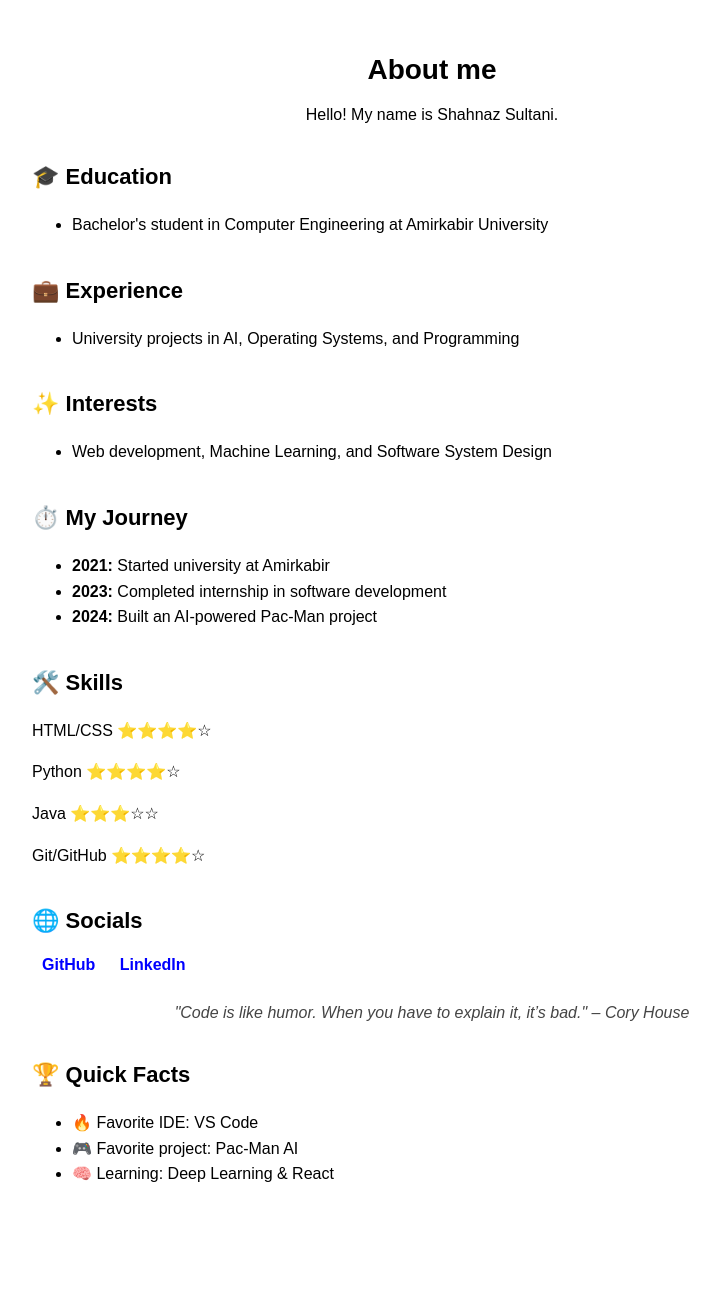
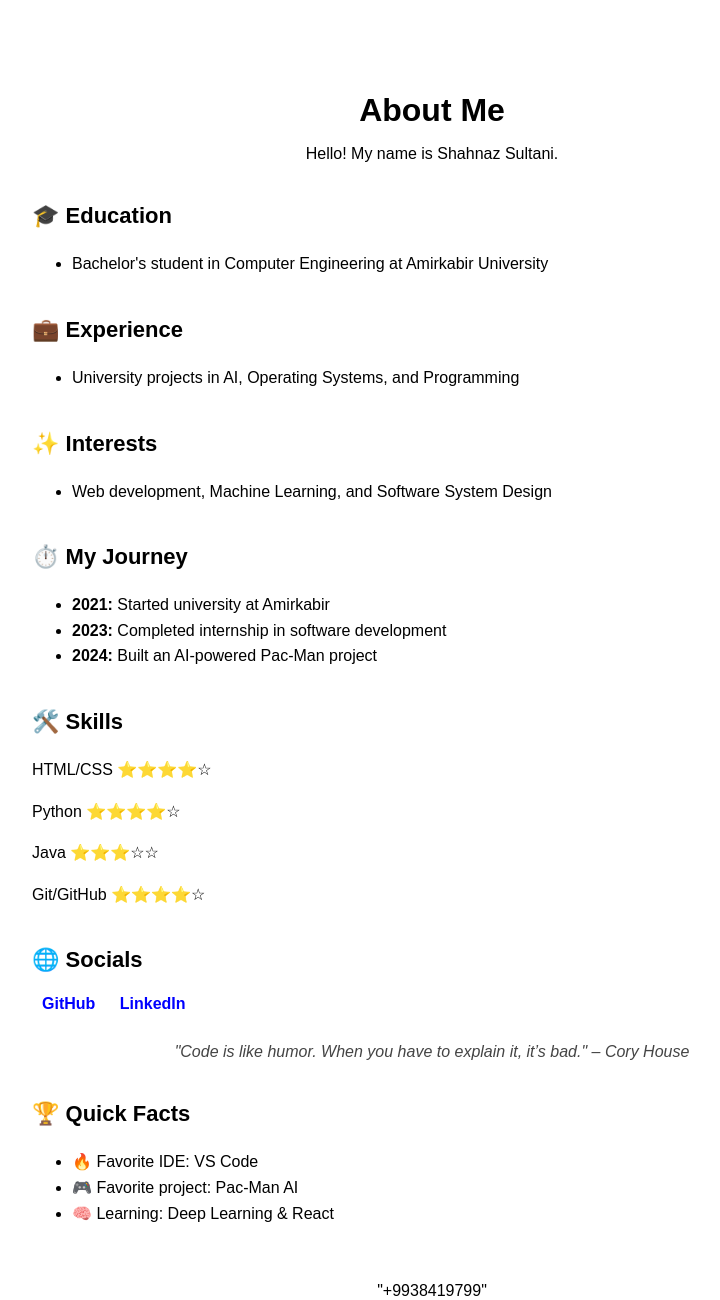
Before and after one commit to ShahnazSultani/ShahnazSultani.github.io, a plain HTML site: page about.html in a window 1280 px wide. Shown: the part 9-1309 px from the top of the page, without its empty margins (208-928 px from the left). Before the commit the page ends 1252 px from the top, so only its background shows below. Drawn offline with Linux system fonts and the light colour scheme.

Commit message:
Update about.html

```diff
--- a/about.html
+++ b/about.html
@@ -18,6 +18,10 @@
             padding: 40px;
             max-width: 800px;
             margin: auto;
+        }
+        h1 {
+            font-size: 32px;
+            margin-bottom: 10px;
         }
         h2 {
             font-size: 28px;
@@ -50,8 +54,13 @@
     </style>
 </head>
 <body>
+    <header>
+        <!-- می‌تونی اینجا منوی سایت یا نام سایت رو قرار بدی -->
+    </header>
+
+    <main>
         <div class="content">
-        <h2>About me</h2>
+            <h1>About Me</h1>
             <p>Hello! My name is Shahnaz Sultani.</p>
 
             <div class="section">
@@ -115,5 +124,10 @@
                 </ul>
             </div>
         </div>
+    </main>
+
+    <footer>
+     "+9938419799"
+    </footer>
 </body>
 </html>
```
Lines whose indentation alone changed are shown as unchanged.
